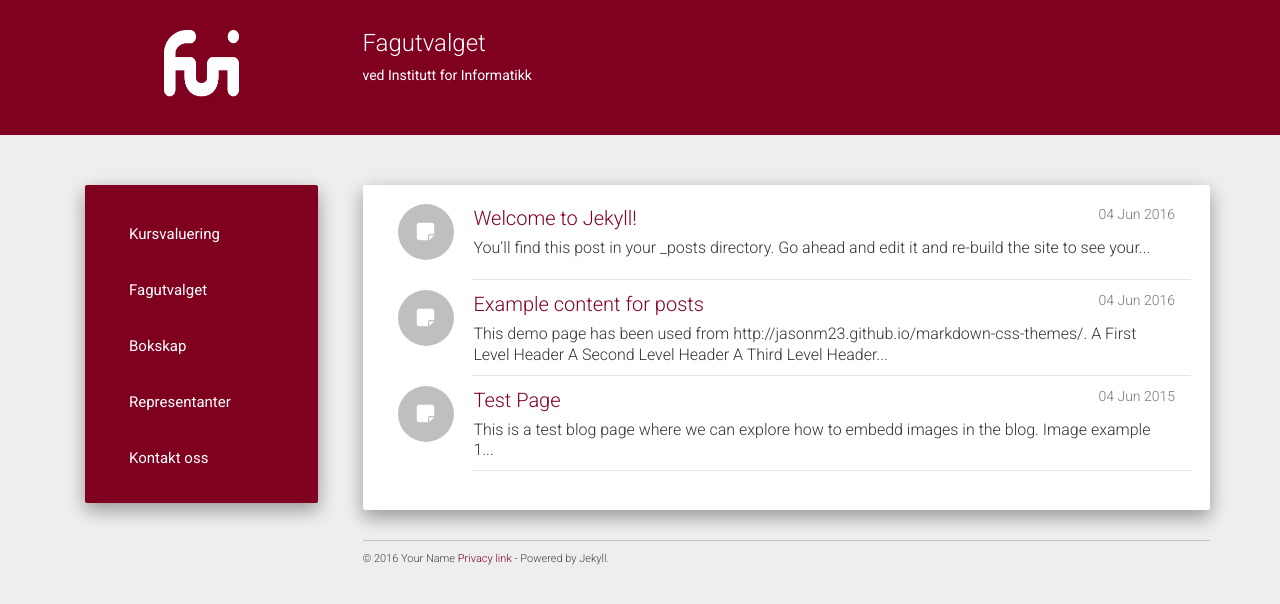
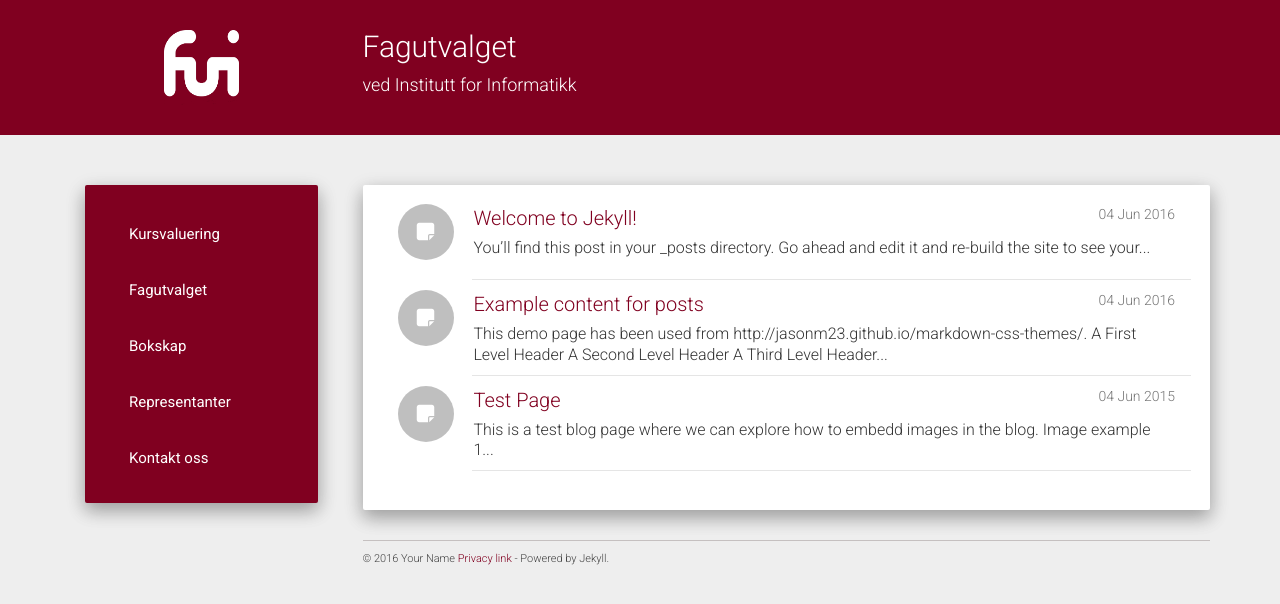
Before and after one commit to fui/fui.github.io, a Jekyll site: the page built from index.html, in a window 1280 px wide. Shown: the top 604 px of the page. Built offline with Jekyll 4.4.1, drawn with Linux system fonts in a browser that asks for light colours; nearby versions of some CDN libraries; the list of posts is cut into pages by our own code.

Commit message:
fixing header text

```diff
--- a/_includes/header.html
+++ b/_includes/header.html
@@ -8,7 +8,7 @@
           </div>
           <div class="col-md-9 col-xs-12 full">
             <div class="row-details" height="75px">
-              <h3 class="list-group-item-heading">{{ site.author }} <h5 class="list-group-item-text" >{{ site.about }}</h5></h3>
+              <h2 class="list-group-item-heading">{{ site.author }} <h4 class="list-group-item-text" >{{ site.about }}</h4></h2>
             </div>
           </div>
           </div>
```
